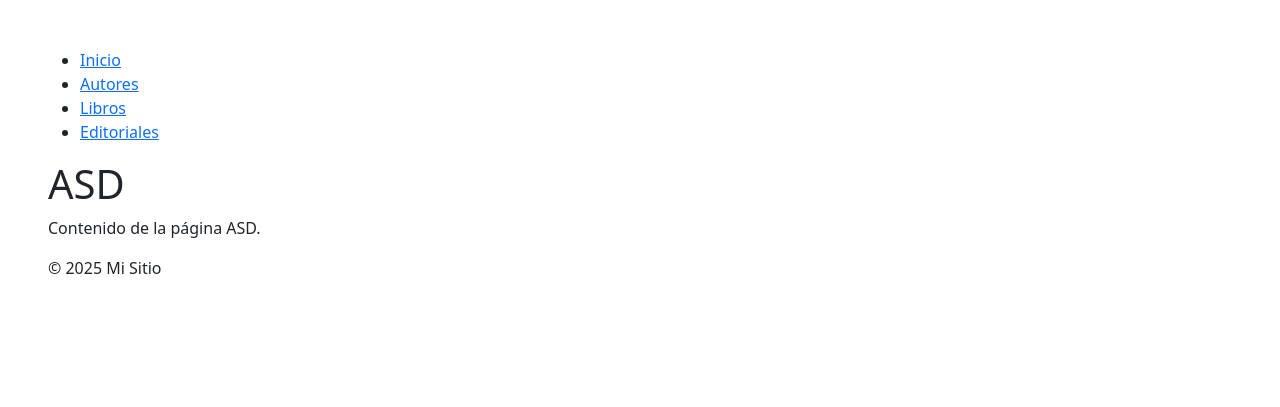
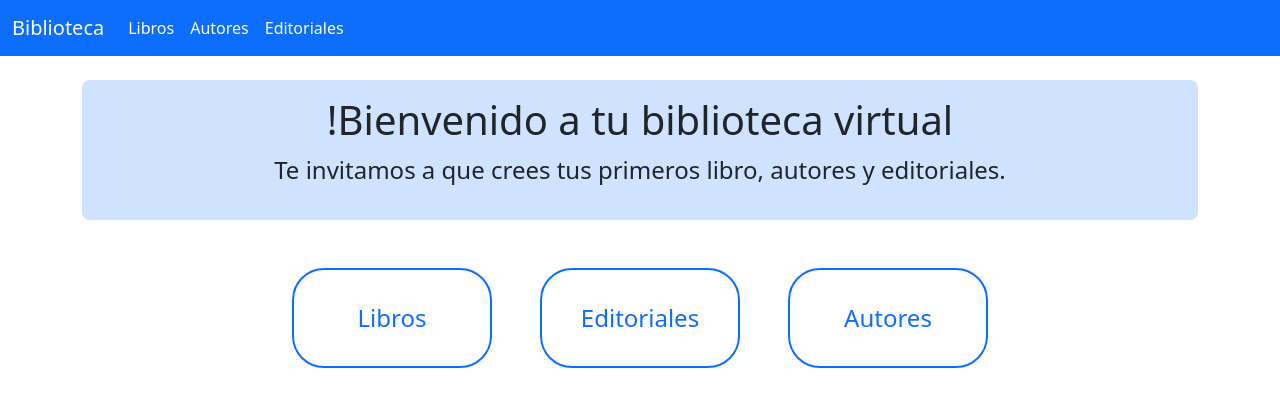
Before and after one commit to Suecia76/11.8-Tercera-Entrega---Tu-primera-p-gina, a Django app: page / in a window 1280 px wide. Shown: the top 407 px of the page. Run offline with Django 5.2, Linux system fonts and the light colour scheme.

Commit message:
añado los formularios completamente funcionales, ademas de un intento de hacer estilos que me esta dando error

```diff
--- /dev/null
+++ b/static/styles.css
@@ -0,0 +1,4 @@
+.item{
+    width: auto;
+    min-width: 200px;
+}
--- a/templates/asd.html
+++ b/templates/asd.html
@@ -1,6 +1,34 @@
 {% extends "base.html" %}
 {% block title %} ASD {% endblock %}
 {% block content%}
-<h1>ASD</h1>
-<p>Contenido de la página ASD.</p>
+<div class="bg-primary-subtle rounded-3 p-3">
+<h1 class="text-center fs-1">!Bienvenido a tu biblioteca virtual</h1>
+<p class="text-center fs-4">Te invitamos a que crees tus primeros libro, autores y editoriales.</p>
+</div>
+<div class="d-flex align-items-center justify-content-center gap-5 mt-5">
+    <a class="text-decoration-none" href="{% url 'lista_libros' %}"><div class="border border-2 border-primary text-primary rounded-5 items">Libros</div></a>
+    <a class="text-decoration-none" href="{% url 'lista_editoriales' %}"><div class="border border-2 border-primary text-primary rounded-5 items">Editoriales</div></a>
+    <a class="text-decoration-none" href="{% url 'lista_autores' %}"><div class="border border-2 border-primary text-primary rounded-5 items">Autores</div></a>
+
+
+
+
+</div>
+<style>
+    .items {
+        width: 200px;
+        height: 100px;
+        display: flex;
+        align-items: center;
+        justify-content: center;
+        font-size: 1.5rem;
+    }
+    .items:hover {
+        background-color: #e3f2fd;
+        cursor: pointer;
+        transform: scale(1.05);
+        transition: 1.1s;
+
+    }
+</style>
 {% endblock %}
--- a/templates/base.html
+++ b/templates/base.html
@@ -1,39 +1,53 @@
+{% load static %}
 <!DOCTYPE html>
 <html lang="es">
   <head>
     <meta charset="UTF-8" />
-    <meta name="viewport" content="width=device-width, initial-scale=1.0" />
+    <title>{% block title %}Mi Biblioteca{% endblock %}</title>
+    <!-- Bootstrap CSS -->
     <link
-      href="https://cdn.jsdelivr.net/npm/bootstrap@5.3.6/dist/css/bootstrap.min.css"
+      href="https://cdn.jsdelivr.net/npm/bootstrap@5.3.3/dist/css/bootstrap.min.css"
       rel="stylesheet"
-      integrity="sha384-4Q6Gf2aSP4eDXB8Miphtr37CMZZQ5oXLH2yaXMJ2w8e2ZtHTl7GptT4jmndRuHDT"
-      crossorigin="anonymous"
     />
-    <title>{% block title %}Mi Sitio{% endblock %}</title>
+    <link rel="stylesheet" href="{% static 'styles.css' %}">
   </head>
-  <body class="p-5">
-    <header>
-      <nav>
-        <ul>
-          <li><a href="{% url 'inicio' %}">Inicio</a></li>
-          <li><a href="{% url 'lista_autores' %}">Autores</a></li>
-          <li><a href="{% url 'lista_libros' %}">Libros</a></li>
-          <li><a href="{% url 'lista_editoriales' %}">Editoriales</a></li>
-        </ul>
-      </nav>
-    </header>
-    <main>
-      {% block content %}
-      <!-- Contenido principal -->
-      {% endblock %}
-    </main>
-    <footer>
-      <p>&copy; 2025 Mi Sitio</p>
-    </footer>
-    <script
-      src="https://cdn.jsdelivr.net/npm/bootstrap@5.3.6/dist/js/bootstrap.bundle.min.js"
-      integrity="sha384-j1CDi7MgGQ12Z7Qab0qlWQ/Qqz24Gc6BM0thvEMVjHnfYGF0rmFCozFSxQBxwHKO"
-      crossorigin="anonymous"
-    ></script>
+  <body class="mx-auto">
+    <!-- Navbar Bootstrap -->
+    <nav class="navbar navbar-expand-lg navbar-dark bg-primary mb-4">
+      <div class="container-fluid">
+        <a class="navbar-brand" href="{% url 'inicio' %}">Biblioteca</a>
+        <button
+          class="navbar-toggler"
+          type="button"
+          data-bs-toggle="collapse"
+          data-bs-target="#navbarNav"
+          aria-controls="navbarNav"
+          aria-expanded="false"
+          aria-label="Toggle navigation"
+        >
+          <span class="navbar-toggler-icon"></span>
+        </button>
+        <div class="collapse navbar-collapse" id="navbarNav">
+          <ul class="navbar-nav">
+            <li class="nav-item">
+              <a class="nav-link text-white" href="{% url 'lista_libros' %}">Libros</a>
+            </li>
+            <li class="nav-item">
+              <a class="nav-link text-white" href="{% url 'lista_autores' %}">Autores</a>
+            </li>
+            <li class="nav-item">
+              <a class="nav-link text-white" href="{% url 'lista_editoriales' %}">Editoriales</a>
+            </li>
+          </ul>
+        </div>
+      </div>
+    </nav>
+
+    <div class="container">
+      {% block content %}{% endblock %}
+    </div>
+
+    <!-- Bootstrap JS (opcional, para funcionalidades como el menú hamburguesa) -->
+    <script src="https://cdn.jsdelivr.net/npm/bootstrap@5.3.3/dist/js/bootstrap.bundle.min.js"></script>
   </body>
 </html>
```
Also changed, not shown: AppCoder/views.py (+5 -3 lines), templates/AppCoder/autores/autor_creado.html (added, +9 -0 lines), templates/AppCoder/editoriales/editorial_creada.html (added, +9 -0 lines), templates/AppCoder/libros/crear_libros.html (+12 -4 lines), templates/AppCoder/libros/libro_creado.html (added, +11 -0 lines), README.md (added), db.sqlite3, templates/AppCoder/autores/crear_autor.html (renamed from templates/AppCoder/autores/crear_autores.html).
